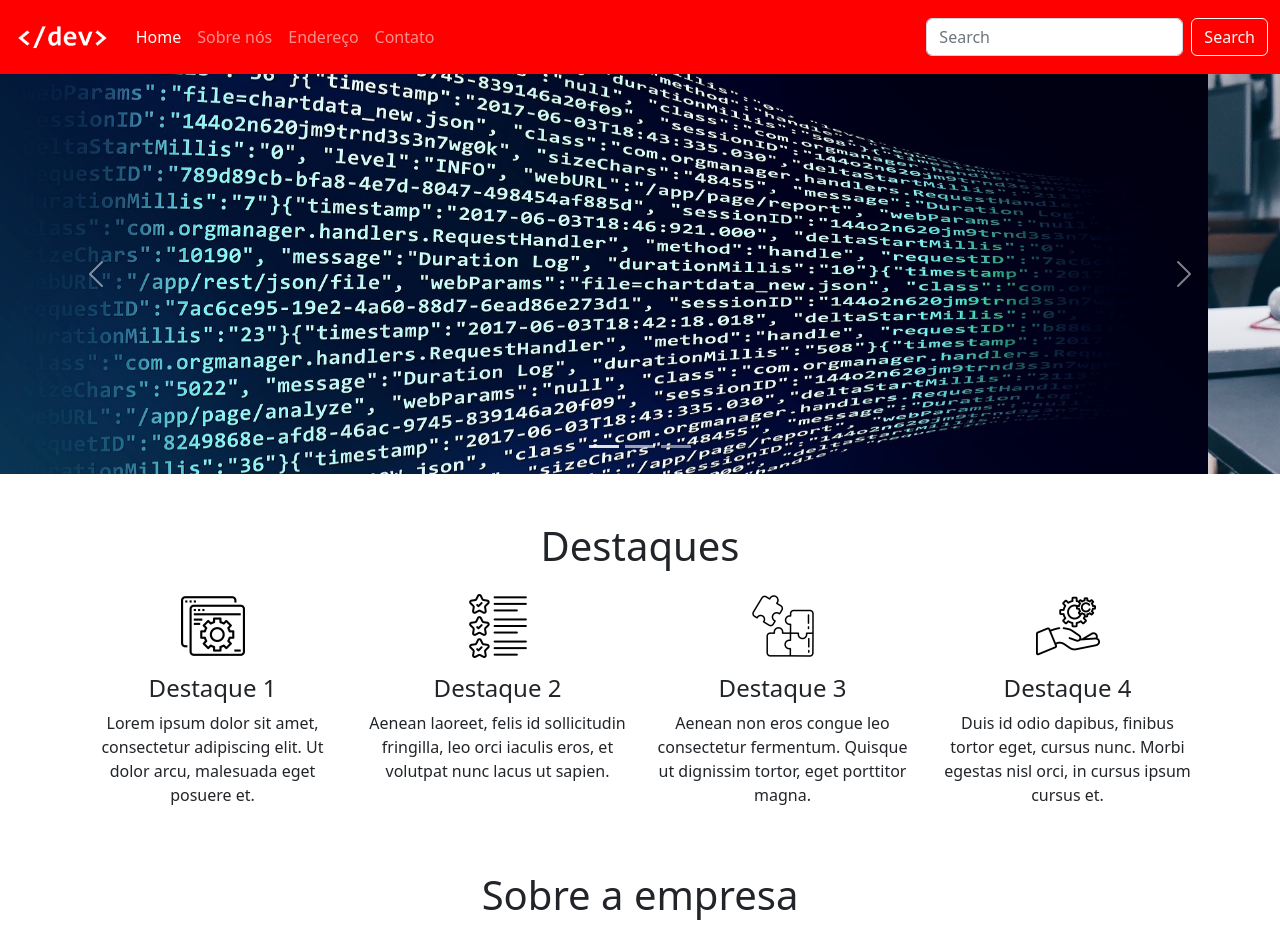
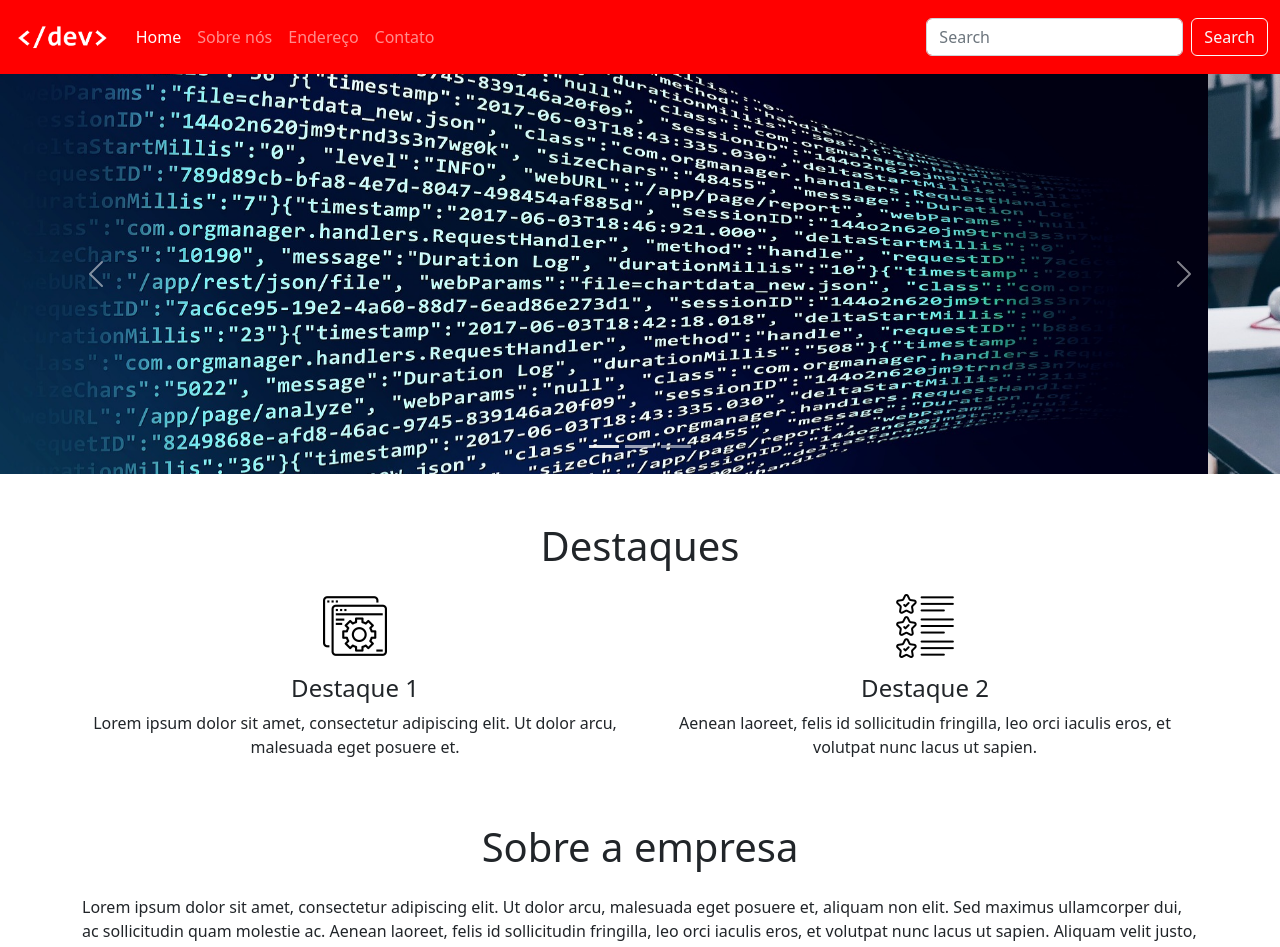
Before and after one commit to mosilva/FrameworkFrontEndIAngular, an Angular app in the folder site/: page / in a window 1280 px wide. Shown: the top 947 px of the page. Built offline with nearby package versions, Linux system fonts and the light colour scheme.

Commit message:
Implementation ngFor e ngIf

```diff
--- a/site/src/app/components/destaque/destaque.component.html
+++ b/site/src/app/components/destaque/destaque.component.html
@@ -3,10 +3,8 @@
   <div class="container">
     <h1 class="text-center mb-4">{{ featuresDataReceive.sectionTitle }}</h1>
     <div class="row">
-      <div
-        class="col features text-center"
-        *ngFor="let feature of featuresDataReceive.features"
-      >
+      <ng-container *ngFor="let feature of featuresDataReceive.features">
+        <div class="col features text-center" *ngIf="feature.isActive">
           <img src="./assets/images/{{ feature.image }}" alt="" />
           <div class="text-center">
             <h4>{{ feature.title }}</h4>
@@ -15,6 +13,7 @@
             </p>
           </div>
         </div>
+      </ng-container>
       <!-- <div
         class="col features text-center"
         *ngIf="featuresDataReceive.feature2.isActive"
```
Lines whose indentation alone changed are shown as unchanged.
